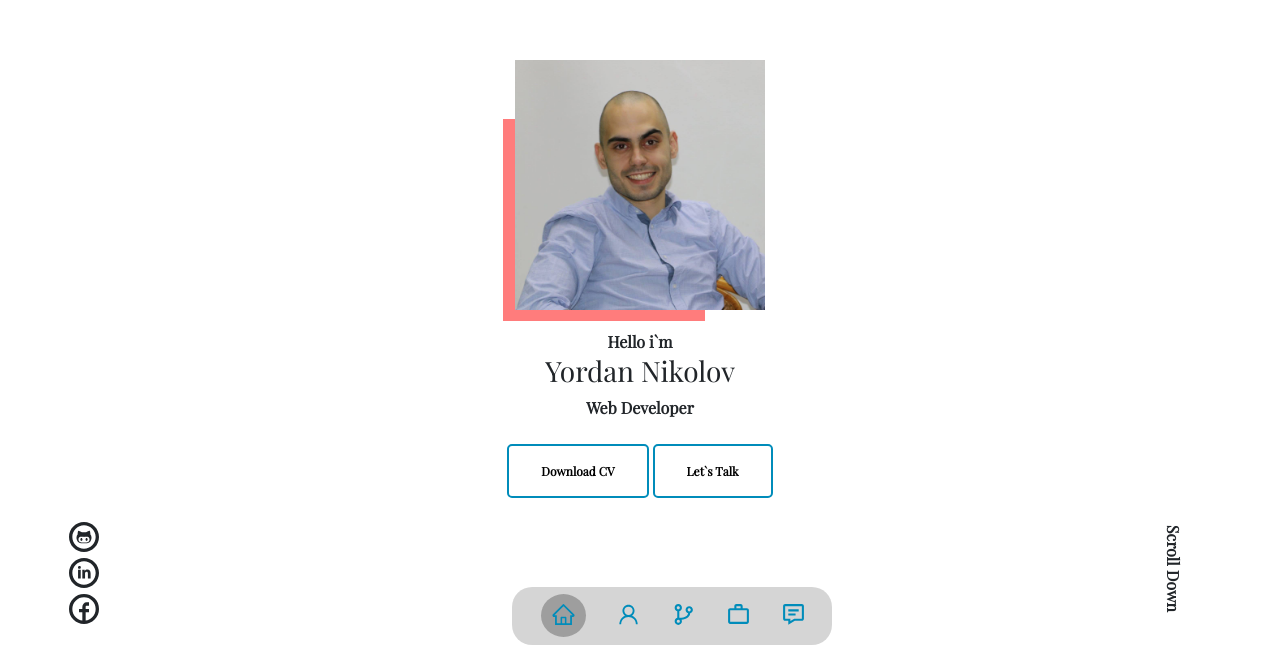
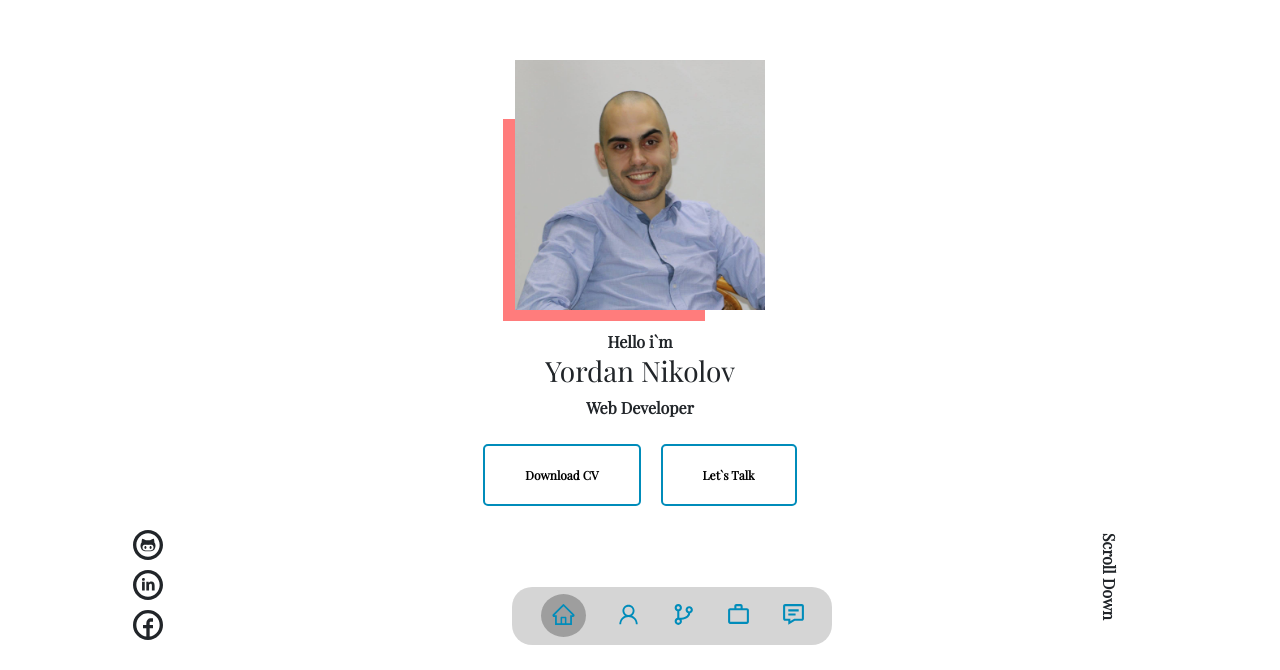
Before and after one commit to nlotoo/portfolio, a React (Create React App) app in the folder client/: page / in a window 1280 px wide. Shown: the part 130-800 px from the top of the page. Built offline with nearby package versions, Linux system fonts and the light colour scheme.

Commit message:
update css

```diff
--- a/client/src/App.css
+++ b/client/src/App.css
@@ -3,6 +3,7 @@
 
 }
 
+
 /* section {
     scroll-padding-top: 4rem;
 } */
--- a/client/src/components/AboutMe/about-me.css
+++ b/client/src/components/AboutMe/about-me.css
@@ -19,6 +19,7 @@
 
 .about-me-experience-frame {
     display: flex;
+    flex-direction: column;
 }
 
 .about-me-experience-frame div {
@@ -83,4 +84,5 @@
 
 .img-frame-about {
     width: 300px;
+    box-shadow: 36px -35px 0px -24px #7a98fa;
 }
--- a/client/src/components/HomeScreen/homeScreen.css
+++ b/client/src/components/HomeScreen/homeScreen.css
@@ -9,12 +9,13 @@
     background-color: white;
     color: black;
     border: 2px solid #008CBA;
-    padding: 16px 32px;
+    padding: 20px 40px;
     text-align: center;
     text-decoration: none;
     display: inline-block;
     font-size: 12px;
-    margin: 4px 2px;
+    margin: 4px 10px;
+
     transition-duration: 0.4s;
     cursor: pointer;
     border-radius: 5px;
@@ -53,13 +54,12 @@
 .home-screen-social-media-icon {
 
     font-size: 40px;
-    left: 30px;
     position: absolute;
-    left: 5%;
+    left: 10%;
 }
 
 .home-screen-social-media-icon div {
-    height: 36px;
+    height: 40px;
 
 }
 
@@ -72,6 +72,6 @@
     margin-top: 55px;
     font-weight: bold;
     position: absolute;
-    right: 5%;
+    right: 10%;
     transform: rotate(90deg);
 }
```
